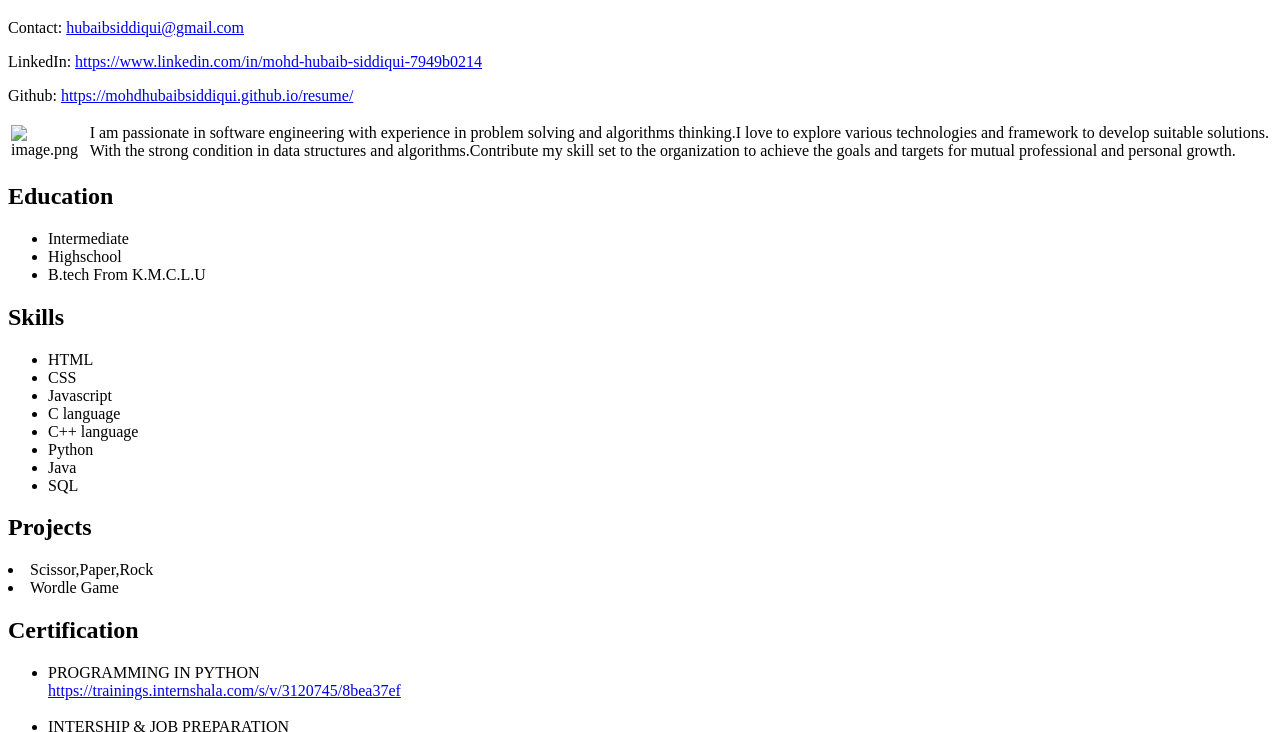
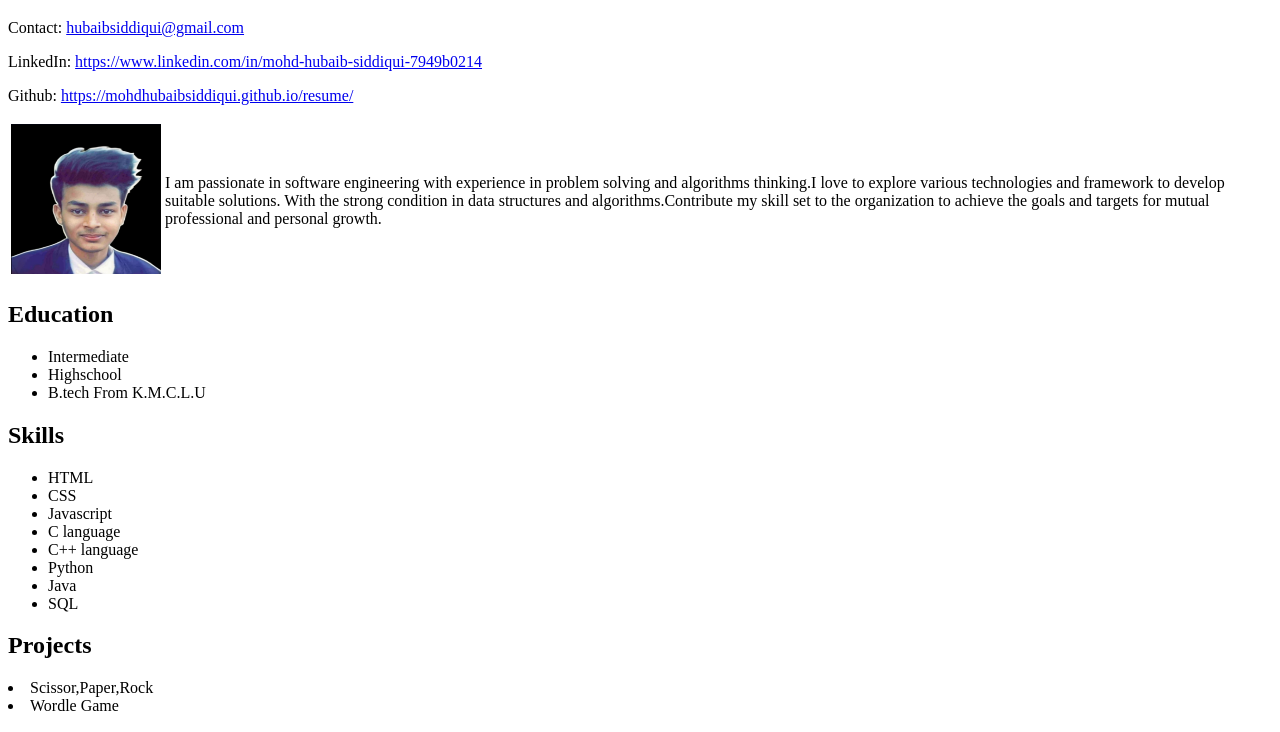
Before and after one commit to MohdHubaibSiddiqui/portfolio-In-Pure-HTML, a plain HTML site: page Index.html in a window 1280 px wide. Shown: the part 61-793 px from the top of the page. Drawn offline with Linux system fonts and the light colour scheme.

Commit message:
Create Index.html

```diff
--- a/Index.html
+++ b/Index.html
@@ -20,7 +20,7 @@
        <section>
         <table>
           <tr>
-            <td><img src="image.png" height="150px" width="150px" alt="image.png"></td>
+            <td><img src="image.jpg" height="150px" width="150px" alt="image.png"></td>
             <td>I am passionate in software engineering with experience in problem solving and algorithms thinking.I love to explore various technologies and framework to develop suitable solutions. With the strong condition in data structures and algorithms.Contribute my skill set to the organization to achieve the goals and targets for mutual professional and personal growth.</td>
           </tr>
         </table>
```
